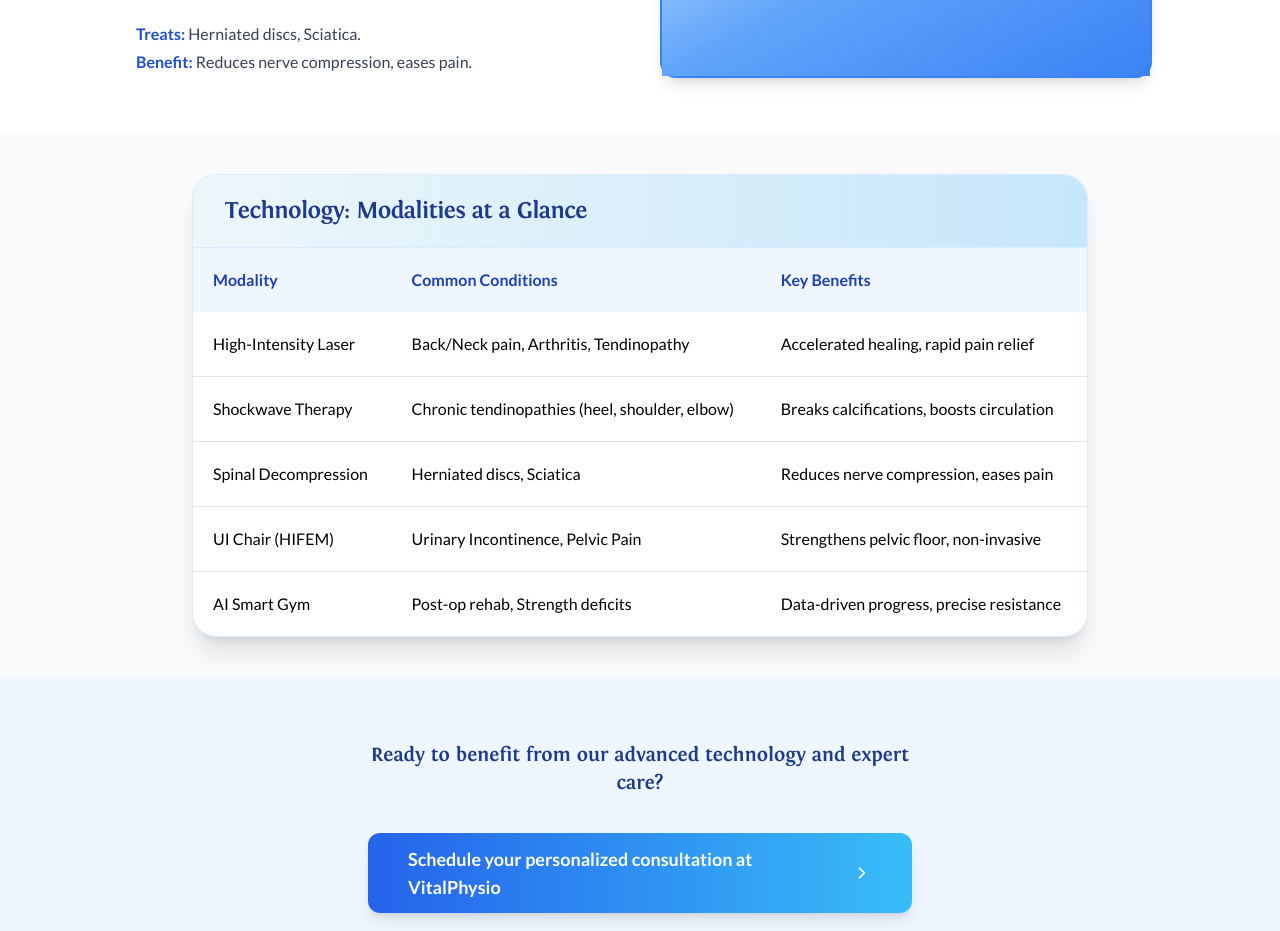
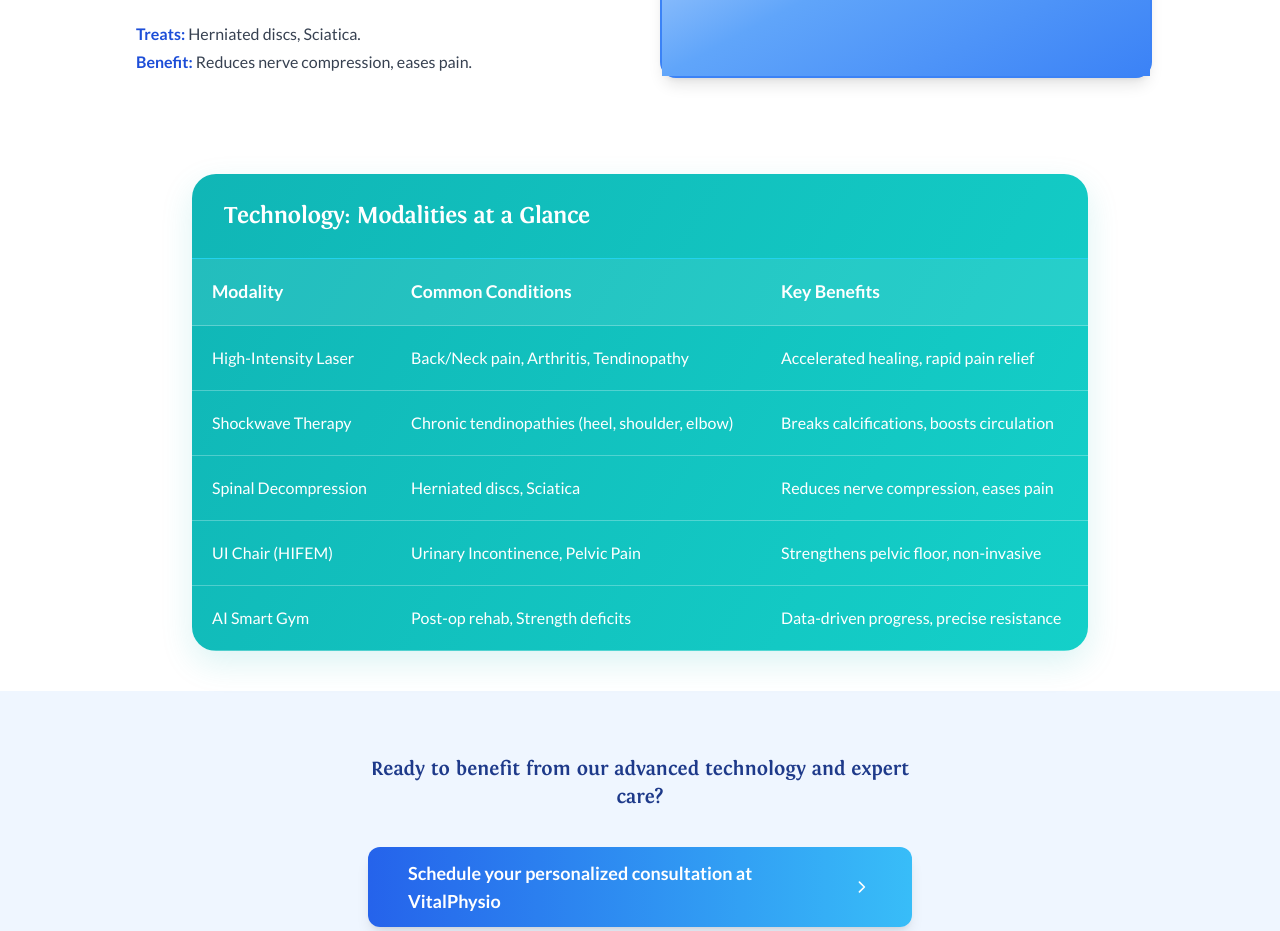
Before and after one commit to ishaan-chadha1/vital-physio-plus, a Next.js app: page /technology in a window 1280 px wide. Shown: the part 2780-3711 px from the top of the page. Built offline with nearby package versions, Linux system fonts and the light colour scheme.

Commit message:
Addition and boosting of UX of the table

```diff
--- a/app/technology/page.tsx
+++ b/app/technology/page.tsx
@@ -3,7 +3,14 @@
 import React, { useState } from "react";
 import { motion, AnimatePresence } from "framer-motion";
 import {
-  Zap, Wind, Atom, Dumbbell, ShieldCheck, Bone, ChevronRight, X
+  Zap,
+  Wind,
+  Atom,
+  Dumbbell,
+  ShieldCheck,
+  Bone,
+  ChevronRight,
+  X,
 } from "lucide-react";
 import Footer from "@/components/footer";
 import LandingNavbar from "@/components/landing-navbar";
@@ -19,7 +26,8 @@ const modalitiesData = [
     bg: "bg-gradient-to-br from-[#fceabb] via-[#f8b500] to-[#f76d1a]",
     description:
       "This advanced laser penetrates deep into tissues to stimulate cellular repair at the source. It's a powerful, non-invasive tool for rapid pain relief and reduced inflammation.",
-    treats: "Chronic back/neck pain, arthritis, plantar fasciitis, post-surgical pain.",
+    treats:
+      "Chronic back/neck pain, arthritis, plantar fasciitis, post-surgical pain.",
     benefit:
       "Accelerates healing and provides immediate pain relief without medication.",
   },
@@ -44,8 +52,7 @@ const modalitiesData = [
     description:
       "Our smart gym uses AI-controlled resistance for precise strength training. With over 150 exercises and real-time feedback, it's ideal for post-op rehab and athletic conditioning, ensuring every movement is perfect.",
     treats: "Post-op weakness, athletic conditioning needs.",
-    benefit:
-      "Precise, data-driven strength training with real-time feedback.",
+    benefit: "Precise, data-driven strength training with real-time feedback.",
   },
   {
     id: 4,
@@ -68,11 +75,10 @@ const modalitiesData = [
     description:
       "A revolutionary, non-invasive pelvic floor trainer. A single session induces over 12,000 deep contractions, effectively restoring bladder control, improving sexual function, and strengthening core musculature—all while you remain fully clothed.",
     treats: "Urinary incontinence, pelvic pain, post-natal weakness.",
-    benefit:
-      "Strengthens the entire pelvic floor effortlessly and discreetly.",
+    benefit: "Strengthens the entire pelvic floor effortlessly and discreetly.",
     link: {
       text: "Learn about Women's Health Services →",
-      href: "#"
+      href: "#",
     },
   },
   {
@@ -85,7 +91,7 @@ const modalitiesData = [
       "Gentle, non-surgical therapy to relieve back and neck pain by reducing pressure on the spinal discs and nerves.",
     treats: "Herniated discs, Sciatica.",
     benefit: "Reduces nerve compression, eases pain.",
-  }
+  },
 ];
 
 // --- COMPONENT ---
@@ -96,6 +102,56 @@ export default function TechnologyPage() {
   return (
     <>
       <style jsx global>{`
+        .teal-table-card {
+          background: linear-gradient(120deg, #10b6b6 0%, #14d0c9 100%);
+          box-shadow: 0 12px 32px 0 rgba(18, 180, 180, 0.15);
+          border-radius: 1.5rem;
+          overflow: hidden;
+        }
+        .teal-table-head {
+          padding: 1.5rem 2rem;
+          border-bottom: 1px solid #22d3ee;
+          background: none;
+          border-radius: 1.5rem 1.5rem 0 0;
+        }
+        .teal-table-title {
+          color: #fff;
+          font-size: 1.5rem;
+          font-weight: 700;
+          letter-spacing: -0.02em;
+        }
+        .teal-table th {
+          background: rgba(255, 255, 255, 0.08);
+          color: #fff;
+          font-weight: 600;
+          font-size: 1.1rem;
+          padding: 1.25rem;
+        }
+        .teal-table td {
+          color: #fff;
+          font-weight: 500;
+          padding: 1.25rem;
+          transition:
+            color 0.3s,
+            background 0.3s;
+        }
+        .teal-table tr {
+          border-bottom: 1px solid #ffffff44;
+          transition:
+            background 0.3s,
+            color 0.3s;
+        }
+        .teal-table tbody tr:hover td {
+          background: #fff !important;
+          color: #10b6b6 !important;
+          transition:
+            background 0.3s,
+            color 0.3s;
+        }
+        .teal-table tbody tr:hover {
+          background: #fff !important;
+          color: #10b6b6 !important;
+        }
         .no-scrollbar::-webkit-scrollbar {
           display: none;
         }
@@ -110,14 +166,15 @@ export default function TechnologyPage() {
           background: linear-gradient(90deg, #edf7fa 0%, #c6e6fa 100%);
         }
       `}</style>
-        <LandingNavbar />
+      <LandingNavbar />
       {/* HERO BANNER (as in PDF) */}
       <section className="relative w-full gradient-pdf min-h-[300px] py-16 md:py-24 flex items-center justify-center overflow-hidden">
-        <div className="absolute inset-0 opacity-20 pointer-events-none"
+        <div
+          className="absolute inset-0 opacity-20 pointer-events-none"
           style={{
             background:
               "url('/physio_banner_overlay.svg') repeat, linear-gradient(94deg, #163774 0%, #47a5d6 100%)",
-            backgroundBlendMode: "overlay"
+            backgroundBlendMode: "overlay",
           }}
         />
         <div className="relative z-10 flex flex-col items-center max-w-2xl mx-auto px-6 text-center">
@@ -135,7 +192,10 @@ export default function TechnologyPage() {
             transition={{ duration: 0.6, delay: 0.38 }}
             className="text-white/90 mt-4 md:text-lg font-medium md:mt-7"
           >
-            At <span className="font-semibold text-blue-100">VitalPhysio</span>, we invest in state-of-the-art equipment that accelerates healing beyond traditional methods.<br />
+            At <span className="font-semibold text-blue-100">VitalPhysio</span>,
+            we invest in state-of-the-art equipment that accelerates healing
+            beyond traditional methods.
+            <br />
             Each device is chosen for its proven clinical benefit.
           </motion.p>
         </div>
@@ -149,13 +209,22 @@ export default function TechnologyPage() {
               Invested in Your Superior Care
             </h2>
             <p className="text-base md:text-lg text-gray-800 mb-2">
-              At <span className="font-semibold text-blue-600">VitalPhysio</span>, we are committed to providing you with the most effective and efficient path to recovery. Our clinic is equipped with a curated selection of high-end, state-of-the-art physiotherapy devices that represent the pinnacle of therapeutic technology.
+              At{" "}
+              <span className="font-semibold text-blue-600">VitalPhysio</span>,
+              we are committed to providing you with the most effective and
+              efficient path to recovery. Our clinic is equipped with a curated
+              selection of high-end, state-of-the-art physiotherapy devices that
+              represent the pinnacle of therapeutic technology.
             </p>
             <p className="text-base md:text-lg text-gray-800 mb-2">
-              These advanced tools, combined with our expert physiotherapists, enable us to deliver precise, targeted treatments that accelerate healing, reduce pain, and restore function more effectively than traditional methods.
+              These advanced tools, combined with our expert physiotherapists,
+              enable us to deliver precise, targeted treatments that accelerate
+              healing, reduce pain, and restore function more effectively than
+              traditional methods.
             </p>
             <p className="font-semibold text-blue-900 mt-4">
-              Explore how our cutting-edge equipment can benefit your journey to vitality.
+              Explore how our cutting-edge equipment can benefit your journey to
+              vitality.
             </p>
           </div>
         </div>
@@ -167,37 +236,51 @@ export default function TechnologyPage() {
           {modalitiesData.map((modality, idx) => (
             <div
               key={modality.id}
-              className={`flex flex-col md:flex-row items-stretch ${idx % 2 === 0
-                ? "md:flex-row"
-                : "md:flex-row-reverse"
-                } md:gap-10 gap-6 group`}
+              className={`flex flex-col md:flex-row items-stretch ${
+                idx % 2 === 0 ? "md:flex-row" : "md:flex-row-reverse"
+              } md:gap-10 gap-6 group`}
             >
               {/* Card */}
               <motion.div
-                whileHover={{ y: -4, scale: 1.015, boxShadow: "0 8px 24px #0001" }}
+                whileHover={{
+                  y: -4,
+                  scale: 1.015,
+                  boxShadow: "0 8px 24px #0001",
+                }}
                 transition={{ type: "spring", stiffness: 300 }}
                 onClick={() => setModalData(modality)}
-                className={`w-full md:w-1/2 rounded-2xl shadow-lg border-2 ${modality.borderColor
-                  } cursor-pointer bg-white hover:shadow-xl transition group`}
+                className={`w-full md:w-1/2 rounded-2xl shadow-lg border-2 ${
+                  modality.borderColor
+                } cursor-pointer bg-white hover:shadow-xl transition group`}
               >
-                <div className={`flex flex-col justify-center min-h-[260px] ${modality.bg}`}>
+                <div
+                  className={`flex flex-col justify-center min-h-[260px] ${modality.bg}`}
+                >
                   <div className="flex flex-col items-center justify-center py-9">
                     <modality.icon className="w-14 h-14 mb-3 text-white drop-shadow-md" />
-                    <h3 className="text-xl font-bold text-white text-center mb-1">{modality.title}</h3>
+                    <h3 className="text-xl font-bold text-white text-center mb-1">
+                      {modality.title}
+                    </h3>
                   </div>
                 </div>
               </motion.div>
               {/* Content */}
               <div className="flex flex-col justify-center w-full md:w-1/2">
                 <div className="h-full flex flex-col justify-between gap-4 px-2 py-1">
-                  <p className="text-gray-800 text-base font-medium mb-1">{modality.description}</p>
+                  <p className="text-gray-800 text-base font-medium mb-1">
+                    {modality.description}
+                  </p>
                   <div className="space-y-1 mt-2">
                     <p>
-                      <span className="font-semibold text-blue-700">Treats: </span>
+                      <span className="font-semibold text-blue-700">
+                        Treats:{" "}
+                      </span>
                       <span className="text-gray-700">{modality.treats}</span>
                     </p>
                     <p>
-                      <span className="font-semibold text-blue-700">Benefit: </span>
+                      <span className="font-semibold text-blue-700">
+                        Benefit:{" "}
+                      </span>
                       <span className="text-gray-700">{modality.benefit}</span>
                     </p>
                     {modality.link && (
@@ -218,51 +301,53 @@ export default function TechnologyPage() {
 
       {/* CTA SECTION as PDF */}
 
-
       {/* TABLE CARD as PDF */}
-      <section className="py-10 px-2 bg-gray-50 flex justify-center items-center">
-        <div className="bg-white rounded-3xl shadow-xl border border-blue-100 max-w-4xl w-full overflow-x-auto">
-          <div className="pdf-table-head rounded-t-3xl px-8 py-5 border-b border-blue-100">
-            <h3 className="text-2xl font-bold text-blue-900 tracking-tight">Technology: Modalities at a Glance</h3>
+      <section className="py-10 px-2 flex justify-center items-center bg-transparent">
+        <div className="teal-table-card max-w-4xl w-full">
+          <div className="teal-table-head">
+            <h3 className="teal-table-title">
+              Technology: Modalities at a Glance
+            </h3>
           </div>
-          <table className="w-full min-w-[700px] text-left">
+          <table className="teal-table w-full min-w-[700px] text-left">
             <thead>
-              <tr className="bg-blue-50">
-                <th className="p-5 font-bold text-blue-800">Modality</th>
-                <th className="p-5 font-bold text-blue-800">Common Conditions</th>
-                <th className="p-5 font-bold text-blue-800">Key Benefits</th>
+              <tr>
+                <th>Modality</th>
+                <th>Common Conditions</th>
+                <th>Key Benefits</th>
               </tr>
             </thead>
             <tbody>
-              <tr className="border-b">
-                <td className="p-5">High-Intensity Laser</td>
-                <td className="p-5">Back/Neck pain, Arthritis, Tendinopathy</td>
-                <td className="p-5">Accelerated healing, rapid pain relief</td>
-              </tr>
-              <tr className="border-b">
-                <td className="p-5">Shockwave Therapy</td>
-                <td className="p-5">Chronic tendinopathies (heel, shoulder, elbow)</td>
-                <td className="p-5">Breaks calcifications, boosts circulation</td>
-              </tr>
-              <tr className="border-b">
-                <td className="p-5">Spinal Decompression</td>
-                <td className="p-5">Herniated discs, Sciatica</td>
-                <td className="p-5">Reduces nerve compression, eases pain</td>
-              </tr>
-              <tr className="border-b">
-                <td className="p-5">UI Chair (HIFEM)</td>
-                <td className="p-5">Urinary Incontinence, Pelvic Pain</td>
-                <td className="p-5">Strengthens pelvic floor, non-invasive</td>
+              <tr>
+                <td>High-Intensity Laser</td>
+                <td>Back/Neck pain, Arthritis, Tendinopathy</td>
+                <td>Accelerated healing, rapid pain relief</td>
               </tr>
               <tr>
-                <td className="p-5">AI Smart Gym</td>
-                <td className="p-5">Post-op rehab, Strength deficits</td>
-                <td className="p-5">Data-driven progress, precise resistance</td>
+                <td>Shockwave Therapy</td>
+                <td>Chronic tendinopathies (heel, shoulder, elbow)</td>
+                <td>Breaks calcifications, boosts circulation</td>
+              </tr>
+              <tr>
+                <td>Spinal Decompression</td>
+                <td>Herniated discs, Sciatica</td>
+                <td>Reduces nerve compression, eases pain</td>
+              </tr>
+              <tr>
+                <td>UI Chair (HIFEM)</td>
+                <td>Urinary Incontinence, Pelvic Pain</td>
+                <td>Strengthens pelvic floor, non-invasive</td>
+              </tr>
+              <tr>
+                <td>AI Smart Gym</td>
+                <td>Post-op rehab, Strength deficits</td>
+                <td>Data-driven progress, precise resistance</td>
               </tr>
             </tbody>
           </table>
         </div>
       </section>
+
       <section className="w-full bg-blue-50 flex flex-col items-center justify-center py-12 md:py-16">
         <div className="max-w-xl w-full flex flex-col items-center px-4">
           <div className="text-center mb-6">
```
